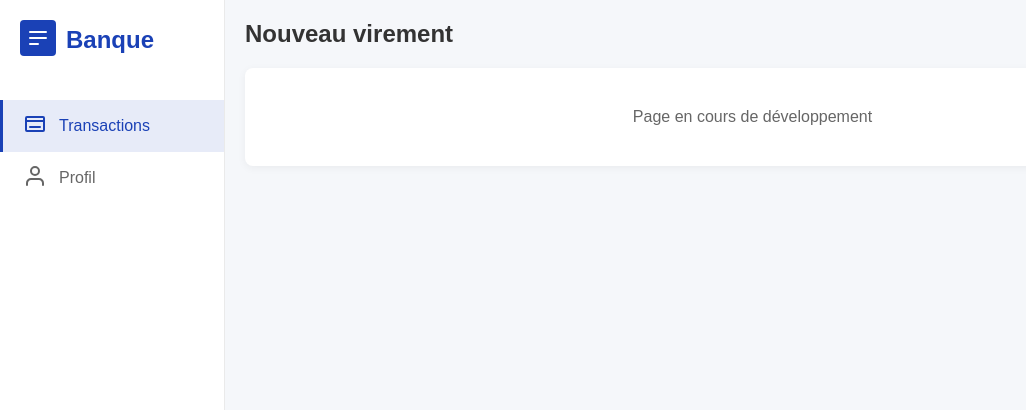
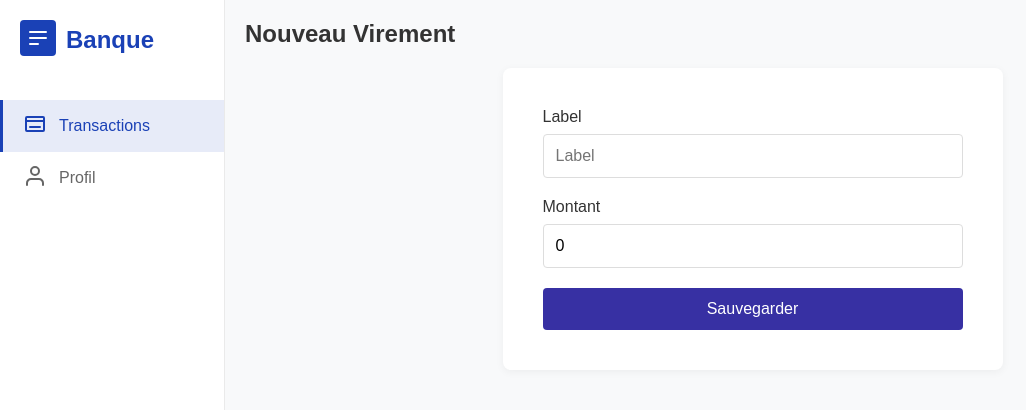
Before and after one commit to Florine2576/bank-devoxx, a Vue app: page /new-transfert in a window 1280 px wide. Shown: the top 410 px of the page, without its empty margins (0-1026 px from the left). Built offline with nearby package versions, Linux system fonts and the light colour scheme; the HTML template or start-up script is replaced by a standard one.

Commit message:
Add new transaction

```diff
--- a/src/transactions/application/TransactionService.ts
+++ b/src/transactions/application/TransactionService.ts
@@ -1,18 +1,23 @@
-import type { InjectionKey } from 'vue';
-import type { Transaction } from '../domain/Transaction';
-import type { TransactionRepository } from '../domain/TransactionRepository';
+import type { InjectionKey } from 'vue'
+import type { Transaction } from '../domain/Transaction'
+import type { NewTransaction } from '../domain/NewTransaction'
+import type { TransactionRepository } from '../domain/TransactionRepository'
 
 export class TransactionService {
   constructor(private readonly transactionRepository: TransactionRepository) {}
 
   async getTransactions(): Promise<Transaction[]> {
     try {
-      return await this.transactionRepository.fetchTransactions();
+      return await this.transactionRepository.fetchTransactions()
     } catch (error) {
-      console.error('Error fetching transactions:', error);
-      return [];
+      console.error('Error fetching transactions:', error)
+      return []
     }
+  }
+
+  async createTransaction(newTransaction: NewTransaction): Promise<void> {
+    this.transactionRepository.createTransaction(newTransaction)
   }
 }
 
-export const transactionServiceKey: InjectionKey<TransactionService> = Symbol('TransactionService');
+export const transactionServiceKey: InjectionKey<TransactionService> = Symbol('TransactionService')
--- /dev/null
+++ b/src/transactions/domain/NewTransaction.ts
@@ -0,0 +1,4 @@
+export interface NewTransaction {
+  label: string;
+  amount: number;
+}
--- a/src/transactions/domain/TransactionRepository.ts
+++ b/src/transactions/domain/TransactionRepository.ts
@@ -1,5 +1,7 @@
 import type { Transaction } from './Transaction';
+import type { NewTransaction } from './NewTransaction';
 
 export interface TransactionRepository {
   fetchTransactions(): Promise<Transaction[]>;
+  createTransaction(newTransaction: NewTransaction): Promise<void>;
 }
--- a/src/transactions/infrastructure/primary/NewTransfertPage/NewTransfertPage.component.ts
+++ b/src/transactions/infrastructure/primary/NewTransfertPage/NewTransfertPage.component.ts
@@ -1,5 +1,35 @@
-import { defineComponent } from 'vue';
+import { defineComponent, ref, inject } from 'vue';
+import { useRouter } from 'vue-router';
+import type { NewTransaction } from '../../../domain/NewTransaction';
+import { TransactionService, transactionServiceKey } from '../../../application/TransactionService';
 
 export default defineComponent({
-  name: 'NewTransfertPage'
+  name: 'NewTransfertPage',
+  setup() {
+    const router = useRouter();
+    const transactionService = inject<TransactionService>(transactionServiceKey);
+
+    if (!transactionService) {
+      throw new Error('TransactionService not provided');
+    }
+
+    const newTransaction = ref<NewTransaction>({
+      label: '',
+      amount: 0
+    });
+
+    const saveTransaction = async () => {
+      try {
+        await transactionService.createTransaction(newTransaction.value);
+        router.push('/');
+      } catch (error) {
+        console.error('Error saving transaction:', error);
+      }
+    };
+
+    return {
+      newTransaction,
+      saveTransaction
+    };
+  }
 });
--- a/src/transactions/infrastructure/primary/NewTransfertPage/NewTransfertPage.css
+++ b/src/transactions/infrastructure/primary/NewTransfertPage/NewTransfertPage.css
@@ -2,6 +2,8 @@
   padding: 20px;
   max-width: 1200px;
   margin: 0 auto;
+  background-color: #f8f9fa;
+  min-height: 100vh;
 }
 
 .page-title {
@@ -11,15 +13,53 @@
   margin-bottom: 20px;
 }
 
-.empty-content {
+.transfert-form {
   background-color: #fff;
   border-radius: 8px;
   box-shadow: 0 2px 8px rgba(0, 0, 0, 0.05);
   padding: 40px;
-  text-align: center;
+  max-width: 500px;
+  margin: 0 auto;
 }
 
-.empty-content p {
+.form-group {
+  margin-bottom: 20px;
+}
+
+.form-group label {
+  display: block;
+  margin-bottom: 8px;
+  font-weight: 500;
+  color: #333;
+}
+
+.form-group input {
+  width: 100%;
+  padding: 12px;
+  border: 1px solid #ddd;
+  border-radius: 4px;
   font-size: 16px;
-  color: #666;
+  transition: border-color 0.2s;
 }
+
+.form-group input:focus {
+  border-color: #4361ee;
+  outline: none;
+}
+
+.save-button {
+  background-color: #3730a3;
+  color: white;
+  border: none;
+  border-radius: 4px;
+  padding: 12px 24px;
+  font-size: 16px;
+  font-weight: 500;
+  cursor: pointer;
+  width: 100%;
+  transition: background-color 0.2s;
+}
+
+.save-button:hover {
+  background-color: #312e81;
+}
--- a/src/transactions/infrastructure/primary/NewTransfertPage/NewTransfertPage.html
+++ b/src/transactions/infrastructure/primary/NewTransfertPage/NewTransfertPage.html
@@ -1,6 +1,34 @@
 <div class="new-transfert-page">
-  <h1 class="page-title">Nouveau virement</h1>
-  <div class="empty-content">
-    <p>Page en cours de développement</p>
+  <h1 class="page-title">Nouveau Virement</h1>
+  <div class="transfert-form">
+    <div class="form-group">
+      <label for="label">Label</label>
+      <input
+        type="text"
+        id="label"
+        v-model="newTransaction.label"
+        data-selector="label"
+        placeholder="Label"
+      />
+    </div>
+
+    <div class="form-group">
+      <label for="amount">Montant</label>
+      <input
+        type="number"
+        id="amount"
+        v-model="newTransaction.amount"
+        data-selector="amount"
+        placeholder="120 €"
+      />
+    </div>
+
+    <button
+      class="save-button"
+      @click="saveTransaction"
+      data-selector="save"
+    >
+      Sauvegarder
+    </button>
   </div>
 </div>
--- a/src/transactions/infrastructure/secondary/TransactionApiRepository.ts
+++ b/src/transactions/infrastructure/secondary/TransactionApiRepository.ts
@@ -1,4 +1,5 @@
 import type { Transaction } from '../../domain/Transaction';
+import type { NewTransaction } from '../../domain/NewTransaction';
 import type { TransactionRepository } from '../../domain/TransactionRepository';
 
 interface TransactionApiResponse {
@@ -30,4 +31,23 @@ export class TransactionApiRepository implements TransactionRepository {
       throw error;
     }
   }
+
+  async createTransaction(newTransaction: NewTransaction): Promise<void> {
+    try {
+      const response = await fetch('/api/accounts/transactions', {
+        method: 'POST',
+        headers: {
+          'Content-Type': 'application/json',
+        },
+        body: JSON.stringify(newTransaction),
+      });
+
+      if (!response.ok) {
+        throw new Error(`API error: ${response.status}`);
+      }
+    } catch (error) {
+      console.error('Error in TransactionApiRepository:', error);
+      throw error;
+    }
+  }
 }
```
Also changed, not shown: 1 other file (tests, documents, lock files or other folders).
